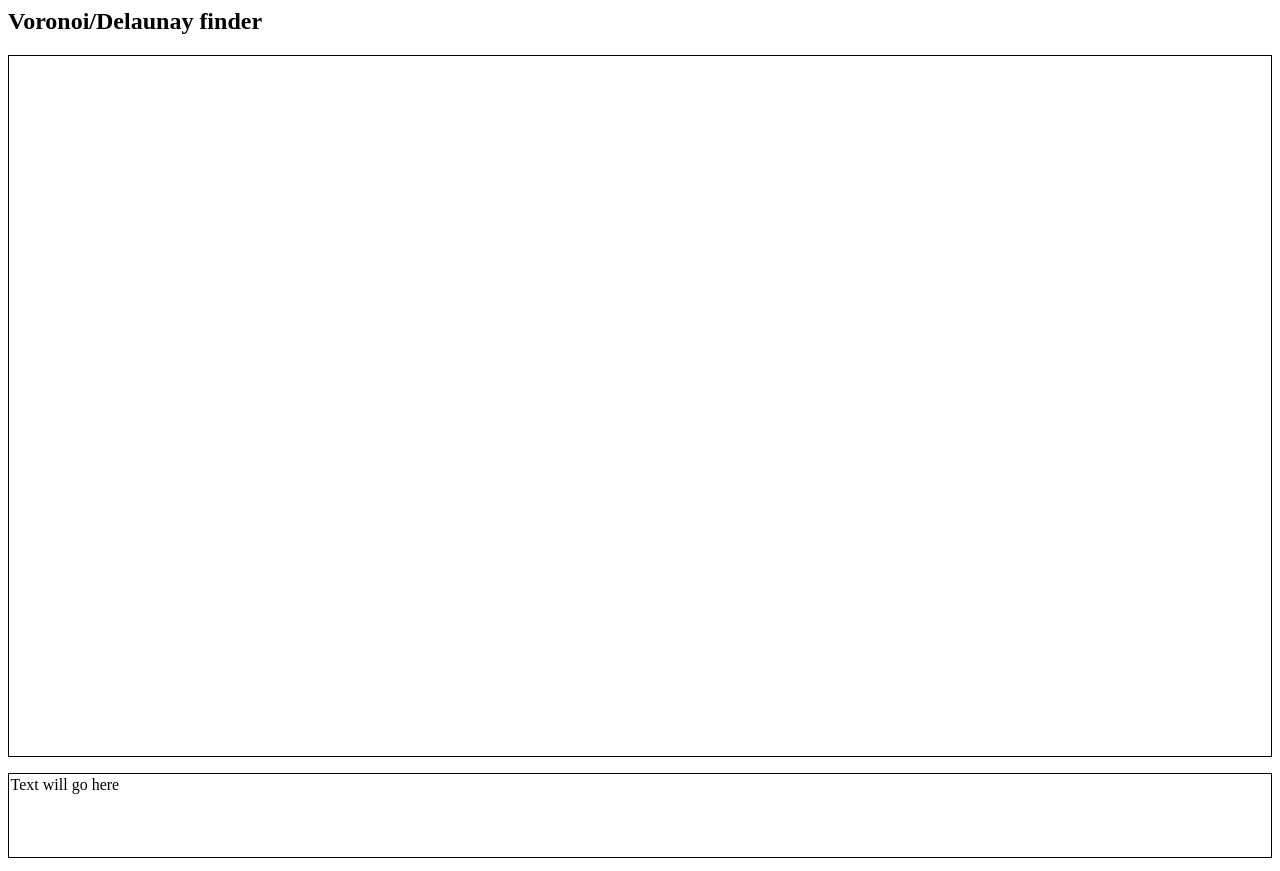
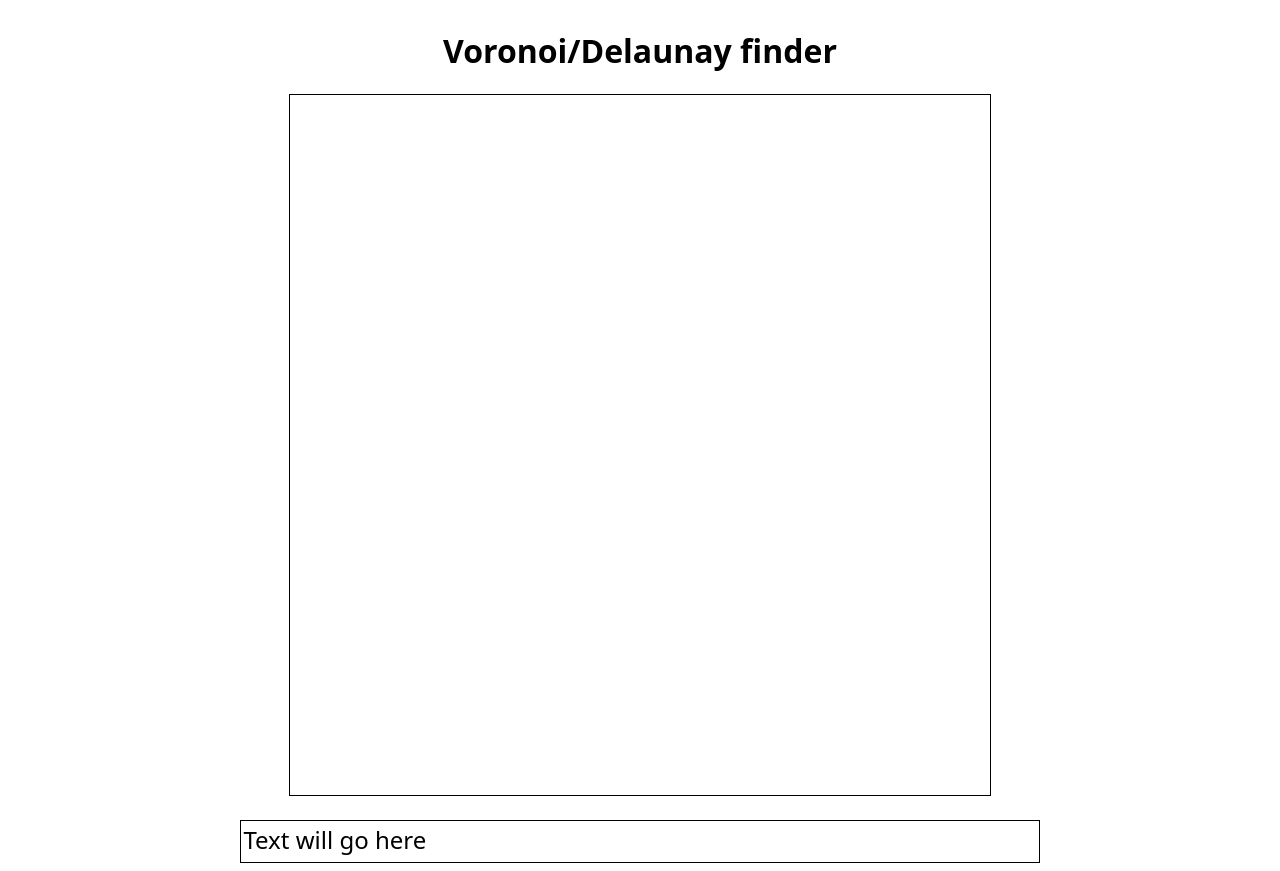
Before and after one commit to jvorob/compgeo, a website built with webpack: page static/voronoi.html in a window 1280 px wide. Built offline with nearby package versions, Linux system fonts and the light colour scheme.

Commit message:
Cleaned up styles a bit

```diff
--- a/src/convex-hull.ts
+++ b/src/convex-hull.ts
@@ -24,6 +24,8 @@ export function main (canvas: WrappedCanvas){
  * displays it
  */
 function testGiftWrap() {
+  globalCanvas.drawAxes();
+
   let points: vec2[] = [];
   for(let i = 0; i < 100; i++) {
     points.push(genRandomPoint());
--- /dev/null
+++ b/static/style.css
@@ -0,0 +1,30 @@
+html, body {
+  font-family: sans;
+}
+
+.centertext { text-align:center;}
+
+.border { border: 1px solid black; }
+
+
+ol, ul {
+  list-style: none outside none;
+}
+
+.main {
+  width: 800px;
+  margin: 0 auto;
+
+  display: flex;
+  flex-direction: column;
+}
+
+.canvas-container {
+  margin:auto;
+
+  display: flex;
+  flex-direction: column;
+  align-items: center;
+
+  border: 1px solid black;
+}
--- a/static/voronoi.html
+++ b/static/voronoi.html
@@ -1,31 +1,28 @@
 <html>
   <head>
     <meta charset="UTF8">
+<link rel="stylesheet" type="text/css" href="style.css">
 <style>
-html, body {
-
-}
-.border {
-  border: 1px solid black;
-}
-
 #textbox {
     margin-top: 1em;
-    height: 5em;
     padding: 0.1em;
+    font-size: 1.5rem;
+    min-height: 1.5em;
 }
-
 </style>
   </head>
   <body>
-    <h2>Voronoi/Delaunay finder</h2>
-    <div class="border">
-        <canvas height=700 width=800 id="canvas">
-        </canvas>
-    </div>
+    <div class="main">
+      <h1 class="centertext">Voronoi/Delaunay finder</h1>
 
-    <div id="textbox" class="border">
-        Text will go here
+      <div class="canvas-container">
+          <canvas height=700 width=700 id="canvas">
+          </canvas>
+      </div>
+
+      <div id="textbox" class="border">
+          Text will go here
+      </div>
     </div>
 
     <script type="text/javascript" src="bundle.js">
```
Also changed, not shown: static/convex_hull.html (+5 -8 lines), static/index.html (+4 -9 lines).
